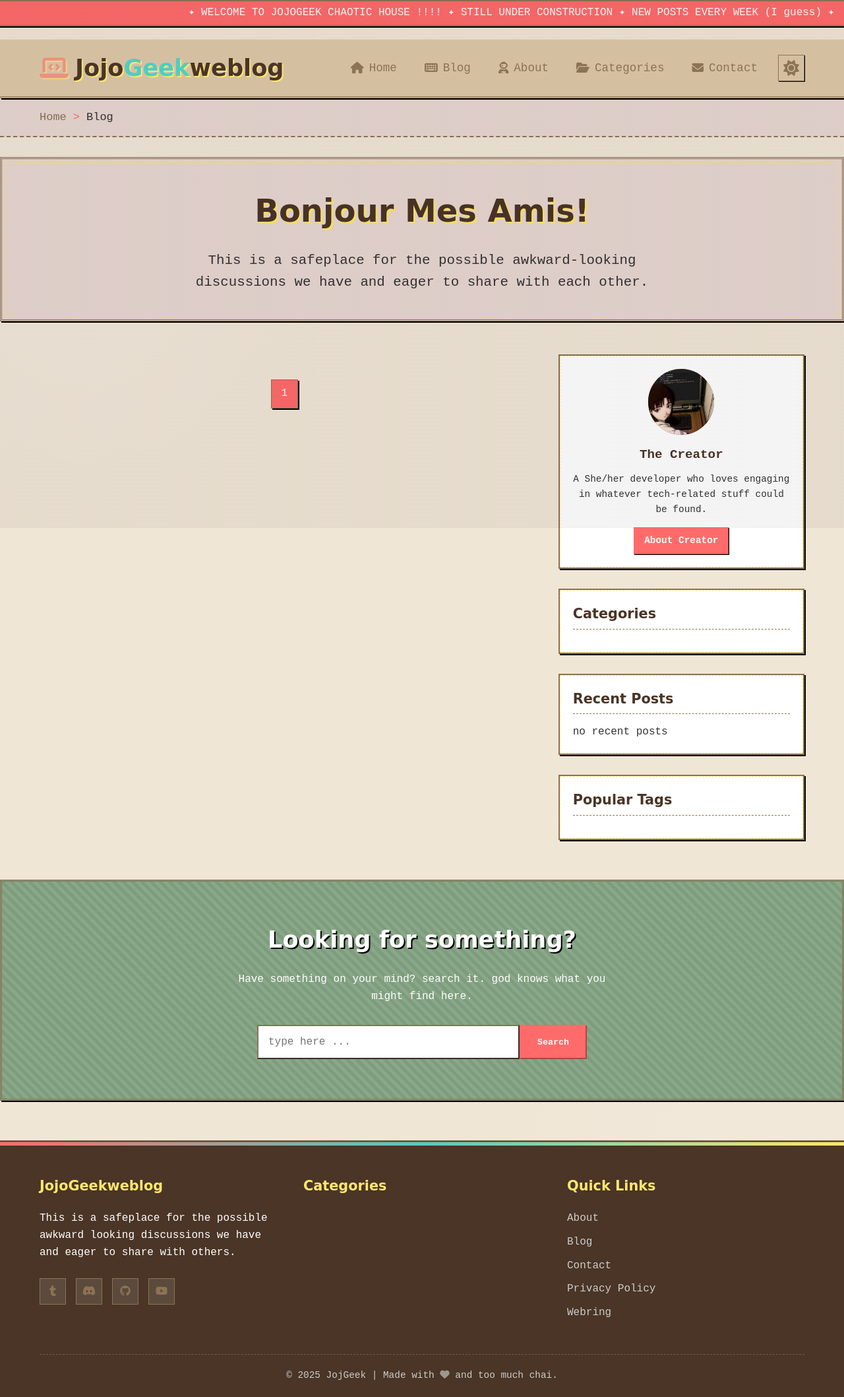
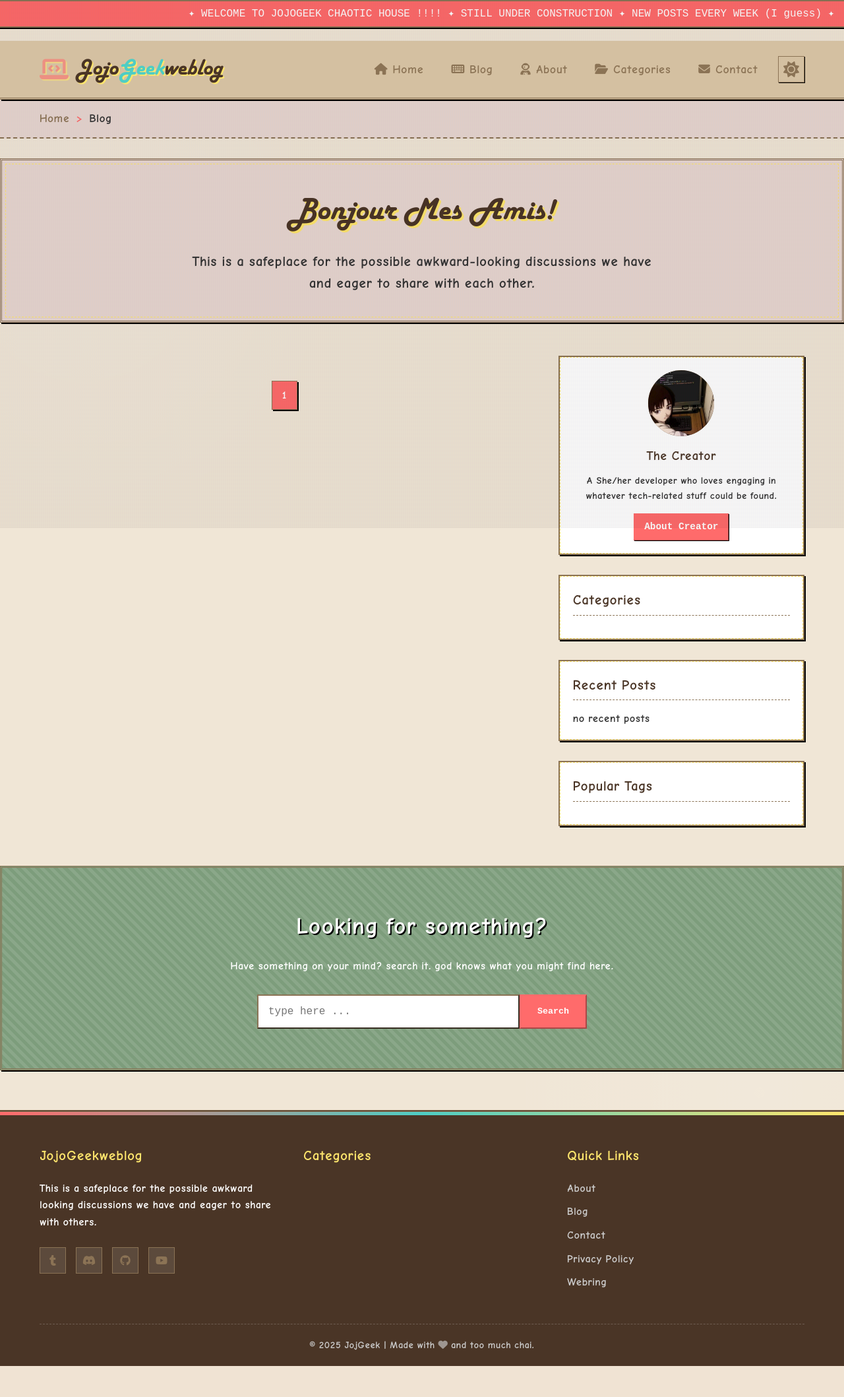
Before and after one commit to pariya-tavangar/jojogeek-weblog, a Django app: page / in a window 1280 px wide. Shown: the whole page at 66% size. After the commit the page ends 2070 px from the top, so only its background shows below. Run offline with Django 5.2, Linux system fonts and the light colour scheme; data that the repository does not hold is empty.

Commit message:
fixed fonts

```diff
--- /dev/null
+++ b/myblog/static/css/fonts/fonts.css
@@ -0,0 +1,13 @@
+@font-face {
+    font-family: 'Harlow';
+    src: url('HARLOWSI.TTF') format('truetype');
+    font-weight: Bold;
+    font-display: swap;
+}
+
+@font-face {
+    font-family: 'Comic';
+    src: url('ComicNeue-Angular-Bold.ttf') format('truetype');
+    font-weight: Bold;
+    font-display: swap;
+}
--- a/myblog/static/css/home.css
+++ b/myblog/static/css/home.css
@@ -35,6 +35,7 @@
             --footer-bg: #1a1714;
             --input-bg: #3a352d;
             --border-color: #8b7355;
+            --accent-3: #000000;
         }
 
         * {
@@ -45,7 +46,7 @@
         }
 
         body {
-            font-family: 'Courier New', monospace;
+            font-family: 'comic', monospace;
             background-color: var(--bg-color);
             color: var(--text-color);
             line-height: 1.6;
@@ -108,7 +109,7 @@
             font-size: 2.2rem;
             font-weight: bold;
             color: var(--dark-brown);
-            font-family: 'Comic Sans MS', cursive;
+            font-family: 'Harlow', cursive;
             display: flex;
             align-items: center;
             z-index: 1001;
@@ -339,7 +340,7 @@
         .page-title {
             font-size: 3rem;
             margin-bottom: 20px;
-            font-family: 'Comic Sans MS', cursive;
+            font-family: 'Harlow', cursive;
             color: var(--dark-brown);
             text-shadow: 3px 3px 0px var(--accent-3);
             position: relative;
@@ -429,7 +430,7 @@
         .post-title {
             font-size: 1.8rem;
             margin-bottom: 15px;
-            font-family: 'Comic Sans MS', cursive;
+            font-family: 'Harlow', cursive;
             color: var(--dark-brown);
         }
 
@@ -559,7 +560,7 @@
         .widget-title {
             font-size: 1.3rem;
             margin-bottom: 15px;
-            font-family: 'Comic Sans MS', cursive;
+            font-family: 'Comic', cursive;
             color: var(--dark-brown);
             border-bottom: 1px dashed var(--border-color);
             padding-bottom: 5px;
@@ -703,7 +704,7 @@
         .newsletter h2 {
             font-size: 2.2rem;
             margin-bottom: 20px;
-            font-family: 'Comic Sans MS', cursive;
+            font-family: 'Comic', cursive;
             text-shadow: 2px 2px 0px #000;
             position: relative;
             z-index: 1;
@@ -779,7 +780,7 @@
         .footer-column h3 {
             font-size: 1.3rem;
             margin-bottom: 20px;
-            font-family: 'Comic Sans MS', cursive;
+            font-family: 'Comic', cursive;
             color: var(--accent-3);
         }
 
--- a/myblog/templates/home.html
+++ b/myblog/templates/home.html
@@ -7,8 +7,8 @@
     <title>✦Jojogeek Weblog✦</title>
     <link rel="stylesheet" href="https://cdnjs.cloudflare.com/ajax/libs/font-awesome/6.4.0/css/all.min.css">
     <link rel="stylesheet" href="{% static 'css/home.css' %}">
+    <link rel="stylesheet" href="{% static 'css/fonts/fonts.css' %}">
 </head>
-
 <body data-theme="light" class="crt">
     <div id="loader-wrapper">
         <img src="{% static 'images/loader.gif' %}" id="loader-gif">
--- a/myblog/templates/post_detail.html
+++ b/myblog/templates/post_detail.html
@@ -7,6 +7,8 @@
     <title>✦ {{post.title}} ✦</title>
     <link rel="stylesheet" href="https://cdnjs.cloudflare.com/ajax/libs/font-awesome/6.4.0/css/all.min.css">
     <link rel="stylesheet" href="{% static 'css/post_detail.css' %}">
+    <link rel="stylesheet" href="{% static 'css/fonts/fonts.css' %}">
+
 </head>
 <body data-theme="light" class="crt">
     <!-- Marquee -->
```
Also changed, not shown: myblog/static/css/post_detail.css (+11 -10 lines), myblog/static/css/fonts/ComicNeue-Angular-Bold.ttf (added), myblog/static/css/fonts/HARLOWSI.TTF (added).
